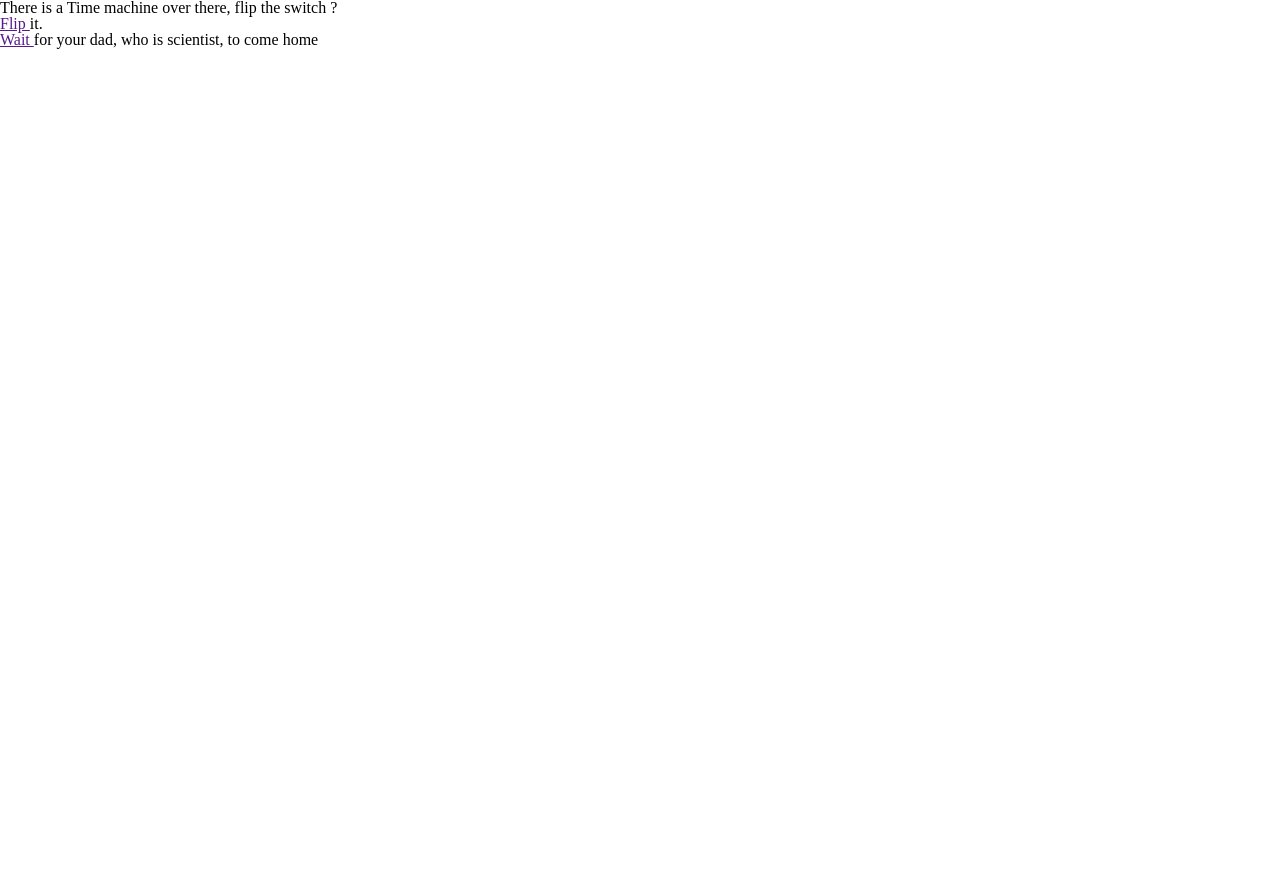
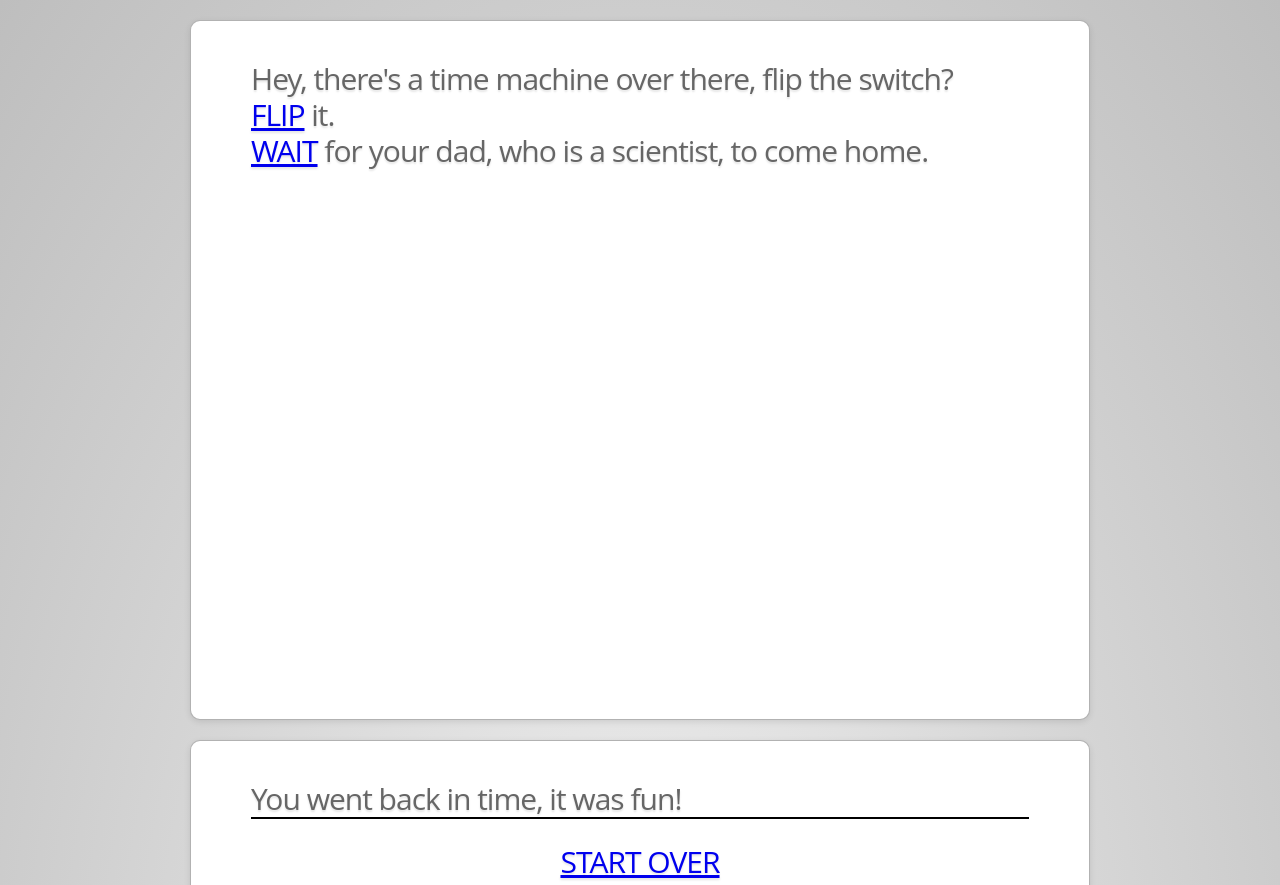
Before and after one commit to sagarmpatel2161992/COMP2068-impressDemo, a plain HTML site: page WebApplication1/index.html in a window 1280 px wide. Shown: the top 885 px of the page. Before the commit the page ends 800 px from the top, so only its background shows below. Drawn offline with Linux system fonts and the light colour scheme.

Commit message:
text slide added

```diff
--- a/WebApplication1/css/game.css
+++ b/WebApplication1/css/game.css
@@ -1,2 +1,81 @@
 body {
+    font-family: 'PT Sans', sans-serif;
+    min-height: 740px;
+
+    background: rgb(215, 215, 215);
+    background: -webkit-gradient(radial, 50% 50%, 0, 50% 50%, 500, from(rgb(240, 240, 240)), to(rgb(190, 190, 190)));
+    background: -webkit-radial-gradient(rgb(240, 240, 240), rgb(190, 190, 190));
+    background:    -moz-radial-gradient(rgb(240, 240, 240), rgb(190, 190, 190));
+    background:     -ms-radial-gradient(rgb(240, 240, 240), rgb(190, 190, 190));
+    background:      -o-radial-gradient(rgb(240, 240, 240), rgb(190, 190, 190));
+    background:         radial-gradient(rgb(240, 240, 240), rgb(190, 190, 190));
 }
+
+.step {
+    position: relative;
+    width: 900px;
+    padding: 40px;
+    margin: 20px auto;
+
+    -webkit-box-sizing: border-box;
+    -moz-box-sizing:    border-box;
+    -ms-box-sizing:     border-box;
+    -o-box-sizing:      border-box;
+    box-sizing:         border-box;
+
+    font-family: 'PT Serif', georgia, serif;
+    font-size: 48px;
+    line-height: 1.5;
+}
+
+.impress-enabled .step {
+    margin: 0;
+    opacity: 0.3;
+
+    -webkit-transition: opacity 1s;
+    -moz-transition:    opacity 1s;
+    -ms-transition:     opacity 1s;
+    -o-transition:      opacity 1s;
+    transition:         opacity 1s;
+}
+
+.impress-enabled .step.active { opacity: 1 }
+
+.slide {
+    display: block;
+
+    width: 900px;
+    height: 700px;
+    padding: 40px 60px;
+
+    background-color: white;
+    border: 1px solid rgba(0, 0, 0, .3);
+    border-radius: 10px;
+    box-shadow: 0 2px 6px rgba(0, 0, 0, .1);
+
+    color: rgb(102, 102, 102);
+    text-shadow: 0 2px 2px rgba(0, 0, 0, .1);
+
+    font-family: 'Open Sans', Arial, sans-serif;
+    font-size: 30px;
+    line-height: 36px;
+    letter-spacing: -1px;
+}
+
+.slide q {
+    display: block;
+    font-size: 50px;
+    line-height: 72px;
+
+    margin-top: 100px;
+}
+
+ .slide q strong {
+        white-space: nowrap;
+ }
+
+ div.menu {
+     border-top: 2px solid black;
+     padding-top: 25px;
+     text-align: center;
+ }
--- a/WebApplication1/index.html
+++ b/WebApplication1/index.html
@@ -11,11 +11,30 @@
 <body onload="main();">
 
     <div id="impress">
-        <!-- Slide #1-->
+        <!-- SLIDE #1-->
         <div id="1" class="step slide">
-            <p>There is a Time machine over there, flip the switch ?</p>
-            <p><a href="">Flip </a>it. </p>
-            <p><a href="">Wait </a> for your dad, who is scientist, to come home </p>
+            <div class="slide-text">
+                <p>Hey, there's a time machine over there, flip the switch?</p>
+                <p><a href="#2">FLIP</a> it.</p>
+                <p><a href="#3">WAIT</a> for your dad, who is a scientist, to come home.</p>
+            </div>
+        </div>
+
+        <!-- SLIDE #2-->
+        <div id="2" class="step slide" data-x="1500">
+            <div class="slide-text">
+                <p>You went back in time, it was fun!</p>
+                <div class="menu"><a href="#1">START OVER</a></div>
+            </div>
+        </div>
+
+        <!-- SLIDE #3-->
+        <div id="3" class="step slide" data-x="-1500">
+            <div class="slide-text">
+                <p>Your dad came home and he didn't let you use the time machine.</p>
+                <p>You Got Bored!</p>
+                <div class="menu"><a href="#1">START OVER</a></div>
+            </div>
         </div>
     </div>
 
```
